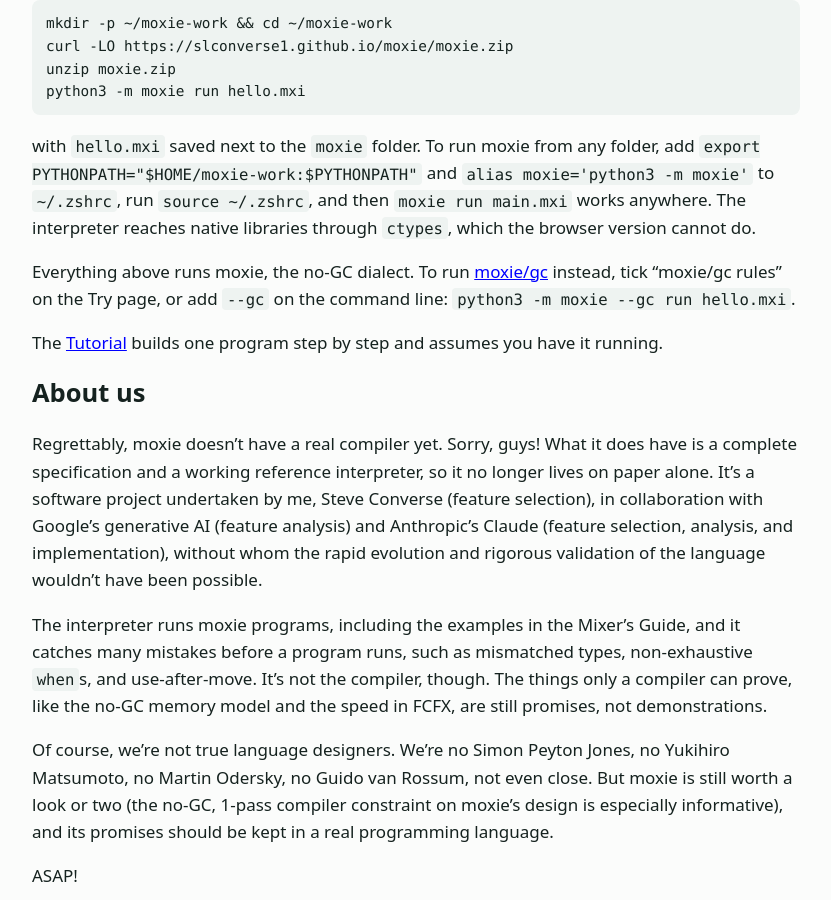
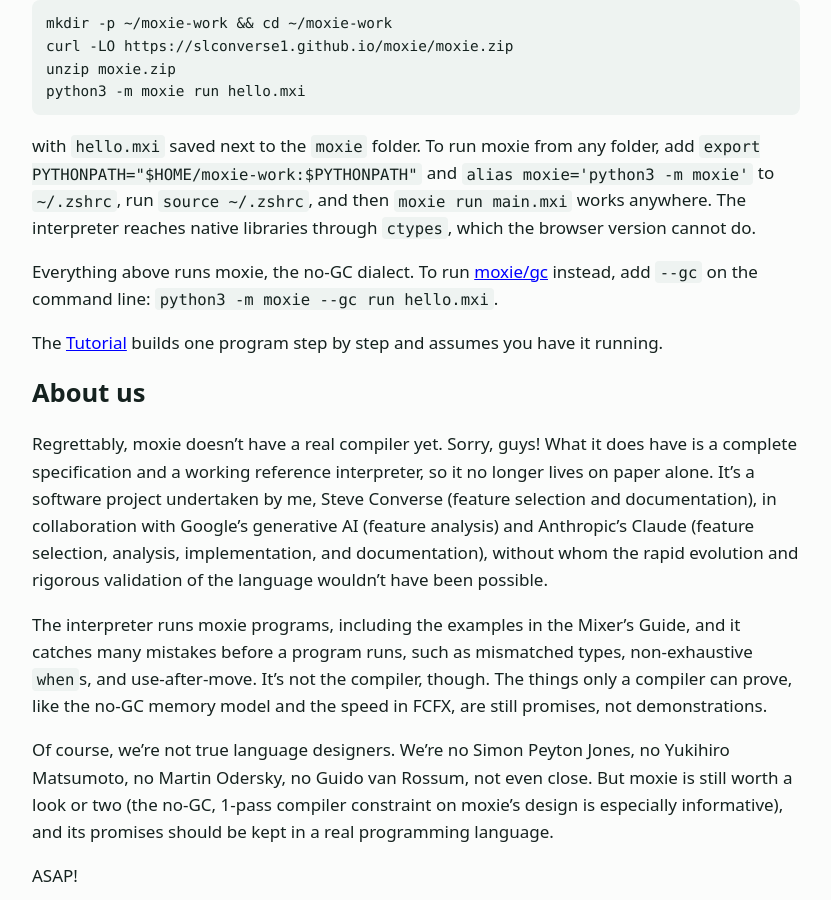
Before and after one commit to slconverse1/moxie, a Jekyll site: the page built from docs/index.md, in a window 1280 px wide and 900 px high, scrolled down 1588 px. Shown: the whole window, without its empty margins (224-1055 px from the left). Built offline with Jekyll 4.4.1, drawn with Linux system fonts in a browser that asks for light colours; some of the changed text lies outside the part shown.

Commit message:
Intros: wording, credits, debts list; remove the Try tick box; fix leftover old declaration forms in prose
Co-Authored-By: Claude Sonnet 5.5 <noreply@anthropic.com>
Claude-Session: https://claude.ai/code/session_01XCzUchPRZuBnrDtgjNTTye

````diff
--- a/docs/index.md
+++ b/docs/index.md
@@ -49,13 +49,13 @@ python3 -m moxie run hello.mxi
 
 with `hello.mxi` saved next to the `moxie` folder. To run moxie from any folder, add `export PYTHONPATH="$HOME/moxie-work:$PYTHONPATH"` and `alias moxie='python3 -m moxie'` to `~/.zshrc`, run `source ~/.zshrc`, and then `moxie run main.mxi` works anywhere. The interpreter reaches native libraries through `ctypes`, which the browser version cannot do.
 
-Everything above runs moxie, the no-GC dialect. To run [moxie/gc](gc/) instead, tick "moxie/gc rules" on the Try page, or add `--gc` on the command line: `python3 -m moxie --gc run hello.mxi`.
+Everything above runs moxie, the no-GC dialect. To run [moxie/gc](gc/) instead, add `--gc` on the command line: `python3 -m moxie --gc run hello.mxi`.
 
 The [Tutorial](tutorial.html) builds one program step by step and assumes you have it running.
 
 ## About us
 
-Regrettably, moxie doesn't have a real compiler yet. Sorry, guys! What it does have is a complete specification and a working reference interpreter, so it no longer lives on paper alone. It's a software project undertaken by me, Steve Converse (feature selection), in collaboration with Google's generative AI (feature analysis) and Anthropic's Claude (feature selection, analysis, and implementation), without whom the rapid evolution and rigorous validation of the language wouldn't have been possible.
+Regrettably, moxie doesn't have a real compiler yet. Sorry, guys! What it does have is a complete specification and a working reference interpreter, so it no longer lives on paper alone. It's a software project undertaken by me, Steve Converse (feature selection and documentation), in collaboration with Google's generative AI (feature analysis) and Anthropic's Claude (feature selection, analysis, implementation, and documentation), without whom the rapid evolution and rigorous validation of the language wouldn't have been possible.
 
 The interpreter runs moxie programs, including the examples in the Mixer's Guide, and it catches many mistakes before a program runs, such as mismatched types, non-exhaustive `when`s, and use-after-move. It's not the compiler, though. The things only a compiler can prove, like the no-GC memory model and the speed in FCFX, are still promises, not demonstrations.
 
@@ -94,18 +94,19 @@ Moxie's elegance rests on an enormous architectural debt owed to the pioneering
 
 - **Go:** interfaces, goroutines, channels, and `select`, and `moxie fmt`, a formatter with no layout options, in the spirit of `gofmt` (it fixes indentation, blank lines, and operator spacing; it does not rewrap long lines).
 - **Python:** clean, human-readable visual spacing (indentation opens blocks), `and`/`or`/`not`, `x in s`, slicing with ranges, and doctests, examples in doc comments that run as tests.
-- **Kotlin:** scoped receiver blocks (`x.do` works like Kotlin's `run`, with the receiver's fields in scope and the last line as the value), field delegates (`level: Int delegate(Percent)` is Kotlin's `by`), Domain-Specific Languages, and labeled `break` and `continue`.
-- **Scala:** opaque types, contextual parameters (`using`), expression-based syntax, its first-character precedence rule for operators you define, `for`/`yield` comprehensions, enums with fields, `tailrec`, which makes a recursive call that isn't a tail call an error, and type-level programming: matching on types, recursion, and numbers and strings as types.
+- **Kotlin:** scoped receiver blocks (`x.do` works like Kotlin's `run`, with the receiver's fields in scope and the last line as the value), field delegates (`level Int delegate(Percent)` is Kotlin's `by`), Domain-Specific Languages, and labeled `break` and `continue`.
+- **Scala:** opaque types, contextual parameters (`using`), expression-based syntax, its first-character precedence rule for user-defined operators, `for`/`yield` comprehensions, enums with fields, `tailrec`, which makes a recursive call that isn't a tail call an error, and type-level programming: matching on types, recursion, and numbers and strings as types.
 - **Ruby:** its block argument and trailing `if`.
 - **Rust:** the `?` error-propagation operator, `Result` instead of exceptions, no null, `impl` blocks, `Self`, let-else, `todo`, and doctests and `moxie doc`, which writes documentation that includes contracts.
-- **Clojure:** lock-free state through Atoms and `swap`, and `cond`.
-- **Haskell:** multi-clause function definitions, `deriving`, `@` patterns, `Functor`/`Applicative`/`Monad` and their operators, typeclass-style interfaces with associated types, infix functions in backticks, guards on function clauses, list helpers such as `zip_with`, `span`, `split_at`, `intersperse`, and `reduce_right`, and QuickCheck-style property tests (`forall`).
+- **Clojure:** `cond` and lock-free state through Atoms and `swap`.
+- **Haskell:** multi-clause function definitions with guards, `deriving`, `@` patterns, `Functor`/`Applicative`/`Monad` and their operators, typeclass-style interfaces with associated types, infix functions in backticks, list helpers such as `zip_with`, `span`, `split_at`, `intersperse`, and `reduce_right`, and QuickCheck-style property tests (`forall`).
 - **F#:** the `|>` pipeline, its startup execution model, and its computation expressions.
 - **Standard ML and OCaml:** the unification of tuples and parameter lists.
 - **Node.js:** module-level code (code that runs when the module loads).
-- **Swift:** keypaths that act as lenses, and properties: computed, lazy, and static, with `will_set` and `did_set` observers (Swift's `willSet` and `didSet`).
+- **Swift:** keypaths that act as lenses, named tuples, and properties: computed, lazy, and static, with `will_set` and `did_set` observers (Swift's `willSet` and `didSet`), and backing-field shorthand.
 - **Elixir:** the pin (`^`) operator for pattern matching.
 - **Eiffel:** contracts, with `requires` and `ensures` on functions and interface members and `invariant` on tuples, checked in debug builds.
+- **C#:** multi-cast delegation.
 
 By synthesizing these features, and untold others, into an elegant mash-up, moxie balances its expressiveness against FCFX constraints.
 
@@ -223,7 +224,7 @@ add5 = make_adder(5)
 println("${add5(10)} ${apply_curried(add_curried, 3, 4)}")
 ```
 
-Output: `15 7`. Read `make_adder(n: Int) (Int) -> Int` in three pieces: the name and parameter `make_adder(n: Int)`, then the return type `(Int) -> Int` (a function from `Int` to `Int`), then the body, whose last line is the function being returned. In `apply_curried`, the parameter `f` has the two-step type, so `f(a)` is itself a function and `f(a)(b)` calls it. `add_curried` fits `f`'s type exactly: it is classic currying, written out by hand, which is what the prelude's `curry` does for you.
+Output: `15 7`. Read `make_adder(n Int) (Int) -> Int` in three pieces: the name and parameter `make_adder(n Int)`, then the return type `(Int) -> Int` (a function from `Int` to `Int`), then the body, whose last line is the function being returned. In `apply_curried`, the parameter `f` has the two-step type, so `f(a)` is itself a function and `f(a)(b)` calls it. `add_curried` fits `f`'s type exactly: it is classic currying, written out by hand, which is what the prelude's `curry` does for you.
 
 ## Call by value, name, need, and reference
 
@@ -287,7 +288,7 @@ These two names look alike but do different jobs, and you'll meet both in nearly
 
 **`Err` is a case of `Result`.** A `Result[T, E]` is either `Ok(value)`, holding the answer, or `Err(error)`, holding the reason it failed. `Err` is the "it didn't work" wrapper, and it can hold *any* error type `E` you choose.
 
-**`Error` is a built-in tuple** that is the standard moxie error type, `Error(code: Int, message: String)`, where the message is a fixed string known at compile time. The function `fail(code, message)` is shorthand for building an `Err` that holds one:
+**`Error` is a built-in tuple** that is the standard moxie error type, `Error(code Int, message String)`, where the message is a fixed string known at compile time. The function `fail(code, message)` is shorthand for building an `Err` that holds one:
 
 ```
 fn check_age(age Int) Result[Int, Error]
@@ -482,7 +483,7 @@ This comes straight out of the SML/OCaml playbook: **a tuple and a parameter lis
 
 **How this differs from the classic view.** In Standard ML and OCaml the unification is literal: every function takes exactly one argument, `add(3, 5)` is `add` applied to the tuple `(3, 5)`, and tuples are positional only. Moxie unifies the *rules* rather than the representation. A function still has several parameters, and a tuple can fill the whole list, but a parameter list also gets everything a tuple field gets: names, defaults, spreads, and calls by position, by name, or both. Parameter modifiers such as `ref`, `lazy`, and `using` have no tuple counterpart, so the unification stops there. The unification reaches the type system, too: a function type is just its parameter types, so `(Int, Int) -> Int` and `((Int, Int)) -> Int` are one type, and a function of that type can be called as `f(3, 5)` or `f(pair)`. The modifiers are the exception. A tuple can't fill a `ref` parameter, and a function with modifiers has a type of its own. So a moxie programmer gets more than the ML one does, and the ML programmer's single-argument mental model still holds for everything that isn't a modifier.
 
-**Tuples replace structs.** Moxie has no `struct` or `class`. A declared `tuple` is the record type: named fields, defaults, derived `show`, `eq`, `ord`, `read`, and `hash` (print, compare for equality, order, parse back from text, and use as a Dict key), delegates, and `impl` blocks for methods. Because a tuple follows the same rules as a parameter list, it plugs straight into the rest of the language. A tuple can fill a function's parameters, so it flows through `|>` pipes from stage to stage with no unpacking. It can be spread (`Point(...p, y: 9.0)`), matched by position or by name in a `when`, and handed along a monad sequence: if `lookup` returns a `Result[(Int, Int), Error]` and `total` takes `(a: Int, b: Int)`, then `lookup(id) |>> total` passes the pair inside the `Ok` into `total`, and `|>>` works the same way on any type with a `Monad` impl. A traditional struct is a closed bag of fields with rules of its own. It can't fill a parameter list, so every stage of a pipe or a monad chain would have to take the struct whole and pick it apart by hand, or you'd write adapter code between stages. You can still get the job done that way, but the operators lose most of their expressiveness. That’s why moxie doesn't offer a second way to make records.
+**Tuples replace structs.** Moxie has no `struct` or `class`. A declared `tuple` is the record type: named fields, defaults, derived `show`, `eq`, `ord`, `read`, and `hash` (print, compare for equality, order, parse back from text, and use as a Dict key), delegates, and `impl` blocks for methods. Because a tuple follows the same rules as a parameter list, it plugs straight into the rest of the language. A tuple can fill a function's parameters, so it flows through `|>` pipes from stage to stage with no unpacking. It can be spread (`Point(...p, y: 9.0)`), matched by position or by name in a `when`, and handed along a monad sequence: if `lookup` returns a `Result[(Int, Int), Error]` and `total` takes `(a Int, b Int)`, then `lookup(id) |>> total` passes the pair inside the `Ok` into `total`, and `|>>` works the same way on any type with a `Monad` impl. A traditional struct is a closed bag of fields with rules of its own. It can't fill a parameter list, so every stage of a pipe or a monad chain would have to take the struct whole and pick it apart by hand, or you'd write adapter code between stages. You can still get the job done that way, but the operators lose most of their expressiveness. That’s why moxie doesn't offer a second way to make records.
 
 To make that concrete, take `fn add(x Int, y Int) Int` and `pair = (3, 5)`. In SML there are two ways to call it, and both are positional: `add (3, 5)` and `add pair`. In moxie, all of these work:
 
@@ -598,7 +599,7 @@ println(r.width)
 
 Output: `6.0`, then `6.0`. Here `area` is *computed*: it takes no space in the tuple, and reading it multiplies, while writing it changes `width` to fit. A property can also keep a value of its own and watch it (`did_set(old)` runs after a change, and a setter can refuse a bad value by returning a `Result`), be `lazy` (computed once, on first read), be `static` (belongs to the type), or be made read-only outside the tuple with `priv set`. There is no run-time cost, because every access is specialized and inlined, and moxie/gc and moxie treat properties the same way.
 
-If you want one rule on many fields, such as "keep this between 0 and 100", write it once as a **field delegate** and attach it with `level: Int delegate(Percent)`. Delegates come up with tuples in superpower 8, and the Mixer's Guide has the details. The difference is where the rule lives: a property is written in place and can see the tuple's other fields, while a delegate is a rule shared across fields.
+If you want one rule on many fields, such as "keep this between 0 and 100", write it once as a **field delegate** and attach it with `level Int delegate(Percent)`. Delegates come up with tuples in superpower 8, and the Mixer's Guide has the details. The difference is where the rule lives: a property is written in place and can see the tuple's other fields, while a delegate is a rule shared across fields.
 
 **Properties in interfaces.** An interface can ask for a property too: `name Type` means "readable", and `property name Type` with `get` and/or `set` lines says whether it must also be writable. In general terms, the interface says "whatever your type is, I need to be able to ask it for an `area`", and a type can satisfy that with a plain field, a computed property, or a delegate field. Generic code just writes `x.area` and never needs to know which one it got, so a field can become a property later without breaking anyone who relied on it. Interfaces are the subject of superpower 18.
 
@@ -1588,7 +1589,7 @@ go(0)    // where go calls withdraw(acct, n) with n = 0 at run time
 - **Blame.** A failed `requires` is a caller bug. A failed `ensures` or `invariant` is a supplier bug.
 - **Caught early when it can be.** A `requires` whose arguments are all constants and that fails is a compile error, the same way a constant index out of range is.
 - **Debug and release.** Contracts are checked in debug builds and in `moxie test`, and `moxie build --release` removes them (as it does `debug_assert`) unless the manifest keeps them: put `keep_in_release = true` under `[contracts]` in `Moxie.toml` to leave them on in a release build.
-- **Sizes are contracts the compiler can prove.** A `where` clause inside the brackets constrains the size of an array: `fn first_of[T, N where N > 0](a Array[T][N]) T` asks for a non-empty array, and a call that gives `N` the size 0 is a compile error ("this call to `first_of` gives `N` the size 0, which fails its `where` constraint"). When the size isn't known until the program runs, the compiler warns and suggests a sized type, such as `e: Array[Int][3]`, so the check can happen at compile time instead.
+- **Sizes are contracts the compiler can prove.** A `where` clause inside the brackets constrains the size of an array: `fn first_of[T, N where N > 0](a Array[T][N]) T` asks for a non-empty array, and a call that gives `N` the size 0 is a compile error ("this call to `first_of` gives `N` the size 0, which fails its `where` constraint"). When the size isn't known until the program runs, the compiler warns and suggests a sized type, such as `e Array[Int][3]`, so the check can happen at compile time instead.
 - **Interfaces own the contract.** A contract on an interface member binds every impl, and an impl may not add contracts of its own, so generic code gets the promise through the interface.
 - **Conditions are pure.** A condition may call only pure functions, which is the previous section at work.
 - **With property tests.** `moxie test` checks contracts, so a `forall` block that generates inputs is trying to break your `ensures` lines.
````
Also changed, not shown: other parts of docs/index.md (+1 -1 lines), docs/gc/guide.md (+1 -1 lines), docs/gc/index.md (+13 -12 lines), docs/guide.md (+1 -1 lines).
